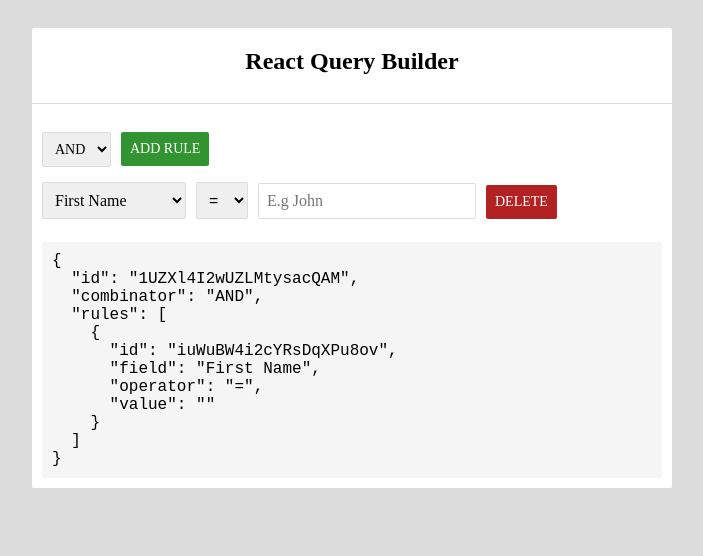
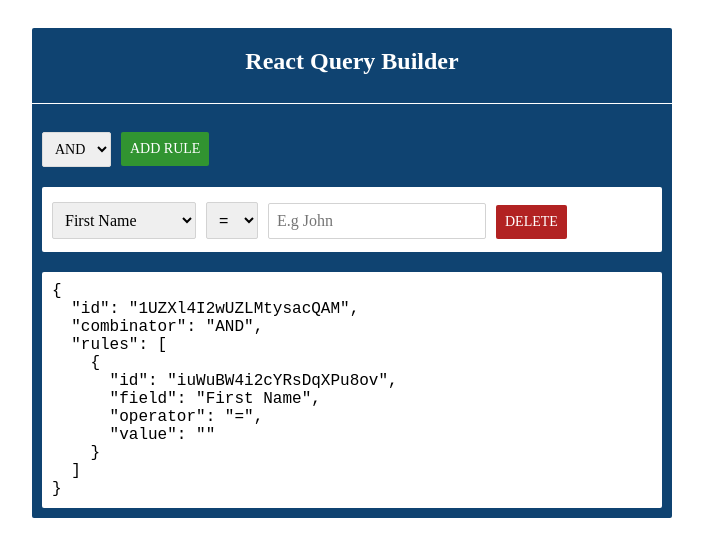
Before and after one commit to APIYOJENNIFER/react-query-builder, a React app: page / in a window 1280 px wide. Both pictures are taken after a click on the button "ADD RULE". Shown: the top 556 px of the page, without its empty margins (288-991 px from the left). Built offline with nearby package versions, Linux system fonts and the light colour scheme.

Commit message:
Improve error text display and adjust background color

```diff
--- a/src/App.css
+++ b/src/App.css
@@ -3,18 +3,18 @@
   display: grid;
   align-items: center;
   width: 50vw;
-  background-color: white;
+  background-color: rgb(15, 67, 113);
   border-radius: 2px;
 }
 
 .App-heading {
   display: grid;
   justify-content: center;
-  color: black;
+  color: white;
 }
 
 hr {
-  background-color: gainsboro;
+  background-color: white;
   width: 100%;
   height: 1px;
   border: none;
@@ -47,7 +47,7 @@ hr {
 }
 
 .query-output {
-  background-color: whitesmoke;
+  background-color: white;
   padding: 10px;
   margin: 10px;
   border-radius: 2px;
--- a/src/Rule.css
+++ b/src/Rule.css
@@ -1,7 +1,8 @@
 .select-student-info {
   margin-right: 10px;
+  margin-top: 10px;
   padding: 8px;
-  border: 1px solid gainsboro;
+  border: 1px solid lightgray;
   border-radius: 2px;
   font-size: 16px;
   font-family: 'Times New Roman', Times, serif;
@@ -10,7 +11,7 @@
 .select-comparison-operator {
   margin-right: 10px;
   padding: 8px;
-  border: 1px solid gainsboro;
+  border: 1px solid lightgray;
   border-radius: 2px;
   font-size: 16px;
 }
@@ -18,7 +19,7 @@
 .input-value {
   margin-bottom: 3px;
   padding: 8px;
-  border: 1px solid gainsboro;
+  border: 1px solid lightgray;
   border-radius: 2px;
   font-size: 16px;
   font-family: 'Times New Roman', Times, serif;
@@ -50,3 +51,9 @@
 .input-error {
   display: grid;
 }
+
+.rules {
+  background-color: white;
+  margin: 10px;
+  border-radius: 2px;
+}
--- a/src/components/Query.js
+++ b/src/components/Query.js
@@ -147,6 +147,7 @@ class Query extends Component {
             buttonText="ADD RULE"
           />
         </div>
+        <div className="rules">
           <Rules
             rulesList={rulesList}
             onFieldChange={this.handleFieldChange}
@@ -154,6 +155,7 @@ class Query extends Component {
             onValueChange={this.handleValueChange}
             onDelete={this.handleDelete}
           />
+        </div>
         <QueryOutput queryObject={queryObject} />
       </div>
     );
--- a/src/components/RuleItem.js
+++ b/src/components/RuleItem.js
@@ -24,18 +24,20 @@ class RuleItem extends PureComponent {
         <Field onFieldChange={onFieldChange} />
         <Operator onOperatorChange={onOperatorChange} />
         <div className="input-error">
+          <div>
             <Value
               onValueChange={onValueChange}
               value={value}
               placeHolder={placeHolder}
             />
-          <Error isValid={isValid} errorMessage={errorMessage} />
-        </div>
             <GeneralButton
               className="btn-delete-rule"
               onClick={onDelete}
               buttonText="DELETE"
             />
+          </div>
+          <Error isValid={isValid} errorMessage={errorMessage} />
+        </div>
       </div>
     );
   }
--- a/src/index.css
+++ b/src/index.css
@@ -7,5 +7,4 @@ body {
   font-family: 'Times New Roman', Times, serif;
   display: flex;
   justify-content: center;
-  background-color: gainsboro;
 }
```
Lines whose indentation alone changed are shown as unchanged.
